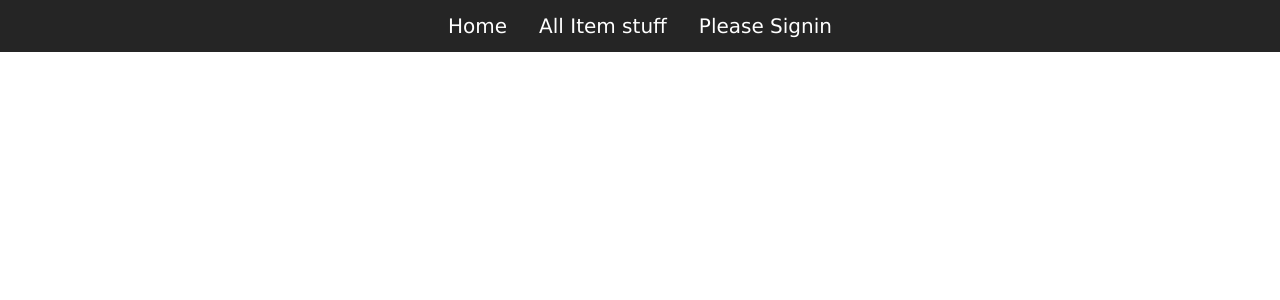
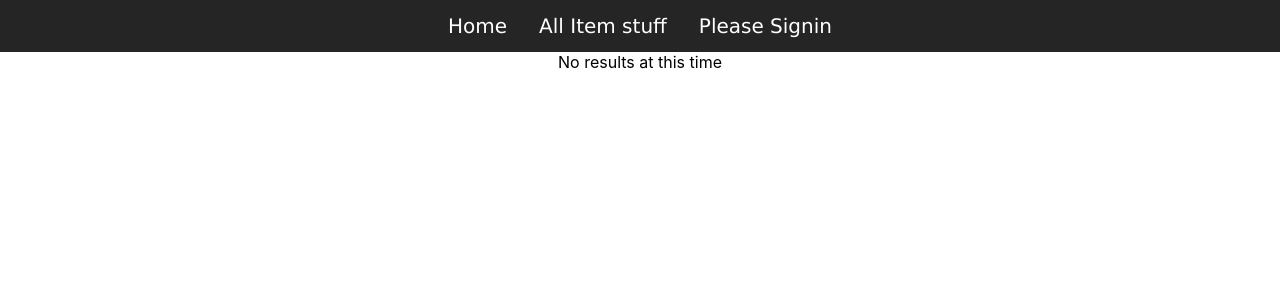
Before and after one commit to KevinBoston/topshelf-frontend, a React (Create React App) app: page /results in a window 1280 px wide. Shown: the top 300 px of the page. Built offline with nearby package versions, Linux system fonts and the light colour scheme; no server answers.

Commit message:
factored out results header, bug fixed

```diff
--- a/src/containers/ResultsContainer.js
+++ b/src/containers/ResultsContainer.js
@@ -5,29 +5,42 @@ import ResultsList from '../components/ResultsList'
 class ResultsContainer extends React.Component {
 
     handleRender() {
-        this.handleHeading()
-        this.handleResults()
+        debugger
+        return(
+            <>
+                {this.handleHeading()}
+                {this.handleResults()}
+            </>
+        )
     }
     handleHeading() {
         console.log(this.props)
-        debugger
+        //debugger
         if (!this.props.searchTerm){
-            return <div>No results at this time</div>
-        } else {
-            return <div><h2>Results for: {this.props.searchTerm}</h2></div>
+            return (
+            <div className="ResultsHeader">
+                No results at this time
+            </div>
+            )} else {
+            return (
+            <div className="ResultsHeader">
+                Results for: {this.props.searchTerm}
+            </div>)
         }
     }
     handleResults() {
+        debugger
         if (this.props.results) {
             <ResultsList results={this.props.results} />
         }
     }
 
     render() {
+        debugger
         return (
-            <>
-            {this.handleRender()}
-            </>
+            <div className="ResultsContainer">
+                {this.handleRender()}
+            </div>
         )
     }
 
--- a/src/containers/SearchResultsContainer.js
+++ b/src/containers/SearchResultsContainer.js
@@ -25,10 +25,8 @@ class SearchResultsContainer extends React.Component {
     // }
 
     render() {
-        console.log(this.props)
-        debugger
         return (
-            <div className="ItemContainer">
+            <div className="SearchResultsContainer">
             <Switch>
                  <Route exact path="/results">
                      <ResultsContainer searchTerm={this.props.searchTerm} />
```
